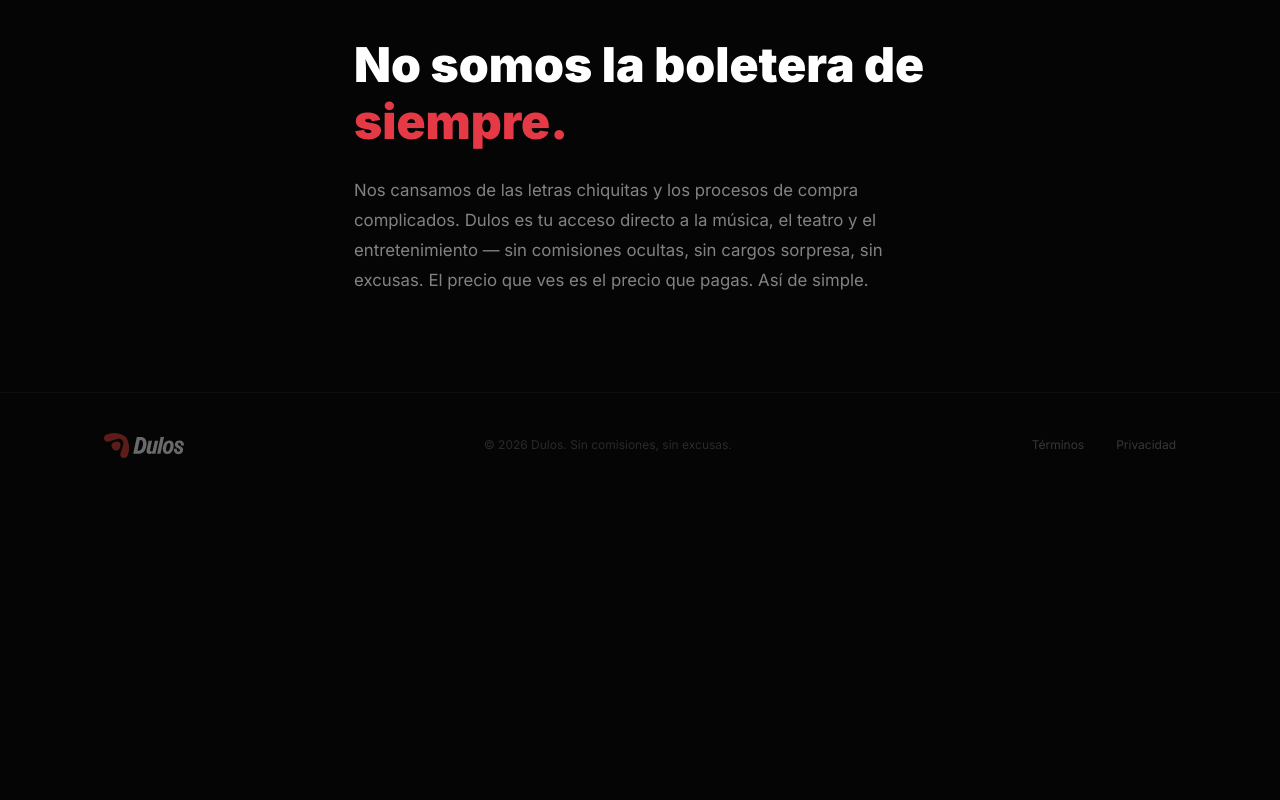
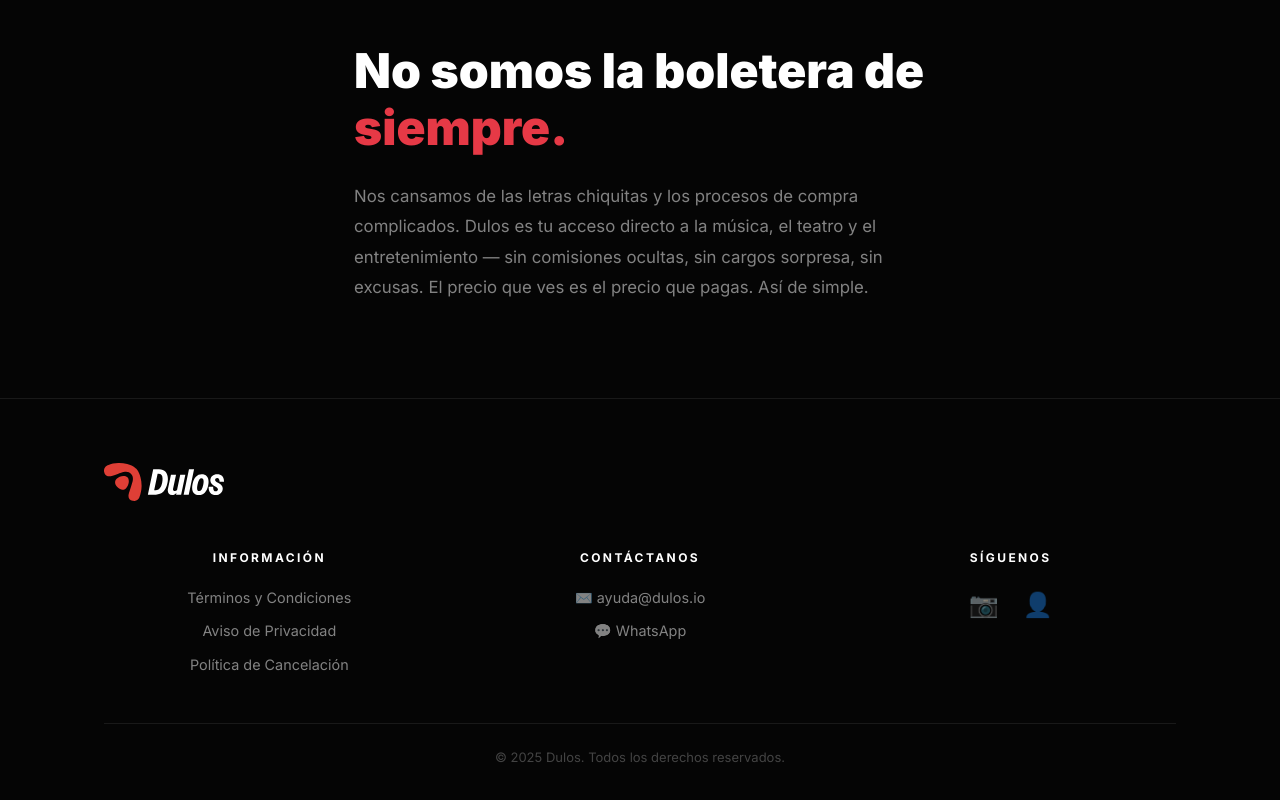
Before and after one commit to BJS-Innovation-Lab/dulos-dashboard, a Next.js app: page / in a window 1280 px wide. Shown: the part 2925-3725 px from the top of the page. Before the commit the page ends 3423 px from the top, so only its background shows below. Built offline with nearby package versions, Linux system fonts and the light colour scheme.

Commit message:
fix: premium footer + improved help buttons
- Footer now matches dulos.io: logo, 3-column layout (Información, Contáctanos, Síguenos), copyright
- Help buttons: solid red gradient with subtle shadow, rounded corners (not pill shape)

```diff
--- a/src/app/page.tsx
+++ b/src/app/page.tsx
@@ -195,7 +195,7 @@
           <div style={{ display: "flex", flexDirection: "column", gap: "0.75rem" }}>
             {[
               { icon: "🛒", label: "Necesito ayuda con mi compra" },
-              { icon: "🎫", label: "Perdí mi boleto digital" },
+              { icon: "✉️", label: "Perdí mi boleto digital" },
               { icon: "💳", label: "Quiero pedir un reembolso" },
               { icon: "❓", label: "Tengo dudas sobre un evento" },
             ].map((item, i) => (
@@ -205,11 +205,12 @@
                   style={{
                     display: "flex", alignItems: "center", justifyContent: "center",
                     gap: "0.75rem",
-                    background: "#E63946", color: "#fff",
+                    background: "linear-gradient(135deg, #E63946, #d32f3c)", color: "#fff",
                     fontSize: "1rem", fontWeight: 600,
-                    padding: "1.1rem 2rem", borderRadius: "9999px",
+                    padding: "1.15rem 2rem", borderRadius: "12px",
                     textDecoration: "none", transition: "all 0.3s",
                     width: "100%",
+                    boxShadow: "0 4px 20px rgba(230,57,70,0.25)",
                   }}
                 >
                   <span>{item.icon}</span>
@@ -238,15 +239,49 @@
       </section>
 
       {/* ═══ FOOTER ═══ */}
-      <footer style={{ borderTop: "1px solid rgba(255,255,255,0.04)", padding: "2.5rem 0" }}>
-        <div className="container-page hp-footer" style={{ display: "flex", alignItems: "center", justifyContent: "space-between" }}>
-          <a href="#" onClick={(e) => { e.preventDefault(); window.scrollTo({ top: 0, behavior: "smooth" }); }} style={{ cursor: "pointer" }}>
-            <Image src="/dulos-logo.svg" alt="Dulos" width={80} height={26} style={{ opacity: 0.4 }} />
-          </a>
-          <p style={{ color: "rgba(255,255,255,0.15)", fontSize: "12px" }}>© 2026 Dulos. Sin comisiones, sin excusas.</p>
-          <div style={{ display: "flex", gap: "2rem" }}>
-            <a href="#" style={{ color: "rgba(255,255,255,0.2)", fontSize: "12px", textDecoration: "none" }}>Términos</a>
-            <a href="#" style={{ color: "rgba(255,255,255,0.2)", fontSize: "12px", textDecoration: "none" }}>Privacidad</a>
+      <footer style={{ borderTop: "1px solid rgba(255,255,255,0.08)", padding: "4rem 0 2rem", background: "#050505" }}>
+        <div className="container-page">
+          {/* Logo */}
+          <div style={{ textAlign: "center", marginBottom: "3rem" }}>
+            <a href="#" onClick={(e) => { e.preventDefault(); window.scrollTo({ top: 0, behavior: "smooth" }); }} style={{ cursor: "pointer" }}>
+              <Image src="/dulos-logo.svg" alt="Dulos" width={120} height={40} />
+            </a>
+          </div>
+
+          {/* Footer columns */}
+          <div style={{ display: "grid", gridTemplateColumns: "repeat(auto-fit, minmax(200px, 1fr))", gap: "2.5rem", textAlign: "center", marginBottom: "3rem" }}>
+            {/* Información */}
+            <div>
+              <h4 style={{ fontSize: "12px", fontWeight: 700, letterSpacing: "0.2em", textTransform: "uppercase", marginBottom: "1.25rem", color: "#fff" }}>Información</h4>
+              <div style={{ display: "flex", flexDirection: "column", gap: "0.75rem" }}>
+                <a href="#" style={{ color: "rgba(255,255,255,0.5)", fontSize: "0.9rem", textDecoration: "none", transition: "color 0.3s" }}>Términos y Condiciones</a>
+                <a href="#" style={{ color: "rgba(255,255,255,0.5)", fontSize: "0.9rem", textDecoration: "none", transition: "color 0.3s" }}>Aviso de Privacidad</a>
+                <a href="#" style={{ color: "rgba(255,255,255,0.5)", fontSize: "0.9rem", textDecoration: "none", transition: "color 0.3s" }}>Política de Cancelación</a>
+              </div>
+            </div>
+
+            {/* Contáctanos */}
+            <div>
+              <h4 style={{ fontSize: "12px", fontWeight: 700, letterSpacing: "0.2em", textTransform: "uppercase", marginBottom: "1.25rem", color: "#fff" }}>Contáctanos</h4>
+              <div style={{ display: "flex", flexDirection: "column", gap: "0.75rem" }}>
+                <a href="mailto:ayuda@dulos.io" style={{ color: "rgba(255,255,255,0.5)", fontSize: "0.9rem", textDecoration: "none", transition: "color 0.3s" }}>✉️ ayuda@dulos.io</a>
+                <a href="#" style={{ color: "rgba(255,255,255,0.5)", fontSize: "0.9rem", textDecoration: "none", transition: "color 0.3s" }}>💬 WhatsApp</a>
+              </div>
+            </div>
+
+            {/* Síguenos */}
+            <div>
+              <h4 style={{ fontSize: "12px", fontWeight: 700, letterSpacing: "0.2em", textTransform: "uppercase", marginBottom: "1.25rem", color: "#fff" }}>Síguenos</h4>
+              <div style={{ display: "flex", justifyContent: "center", gap: "1.5rem" }}>
+                <a href="#" style={{ color: "rgba(255,255,255,0.5)", fontSize: "1.5rem", textDecoration: "none", transition: "color 0.3s" }}>📷</a>
+                <a href="#" style={{ color: "rgba(255,255,255,0.5)", fontSize: "1.5rem", textDecoration: "none", transition: "color 0.3s" }}>👤</a>
+              </div>
+            </div>
+          </div>
+
+          {/* Copyright */}
+          <div style={{ borderTop: "1px solid rgba(255,255,255,0.08)", paddingTop: "1.5rem", textAlign: "center" }}>
+            <p style={{ color: "rgba(255,255,255,0.25)", fontSize: "13px" }}>© 2025 Dulos. Todos los derechos reservados.</p>
           </div>
         </div>
       </footer>
```
